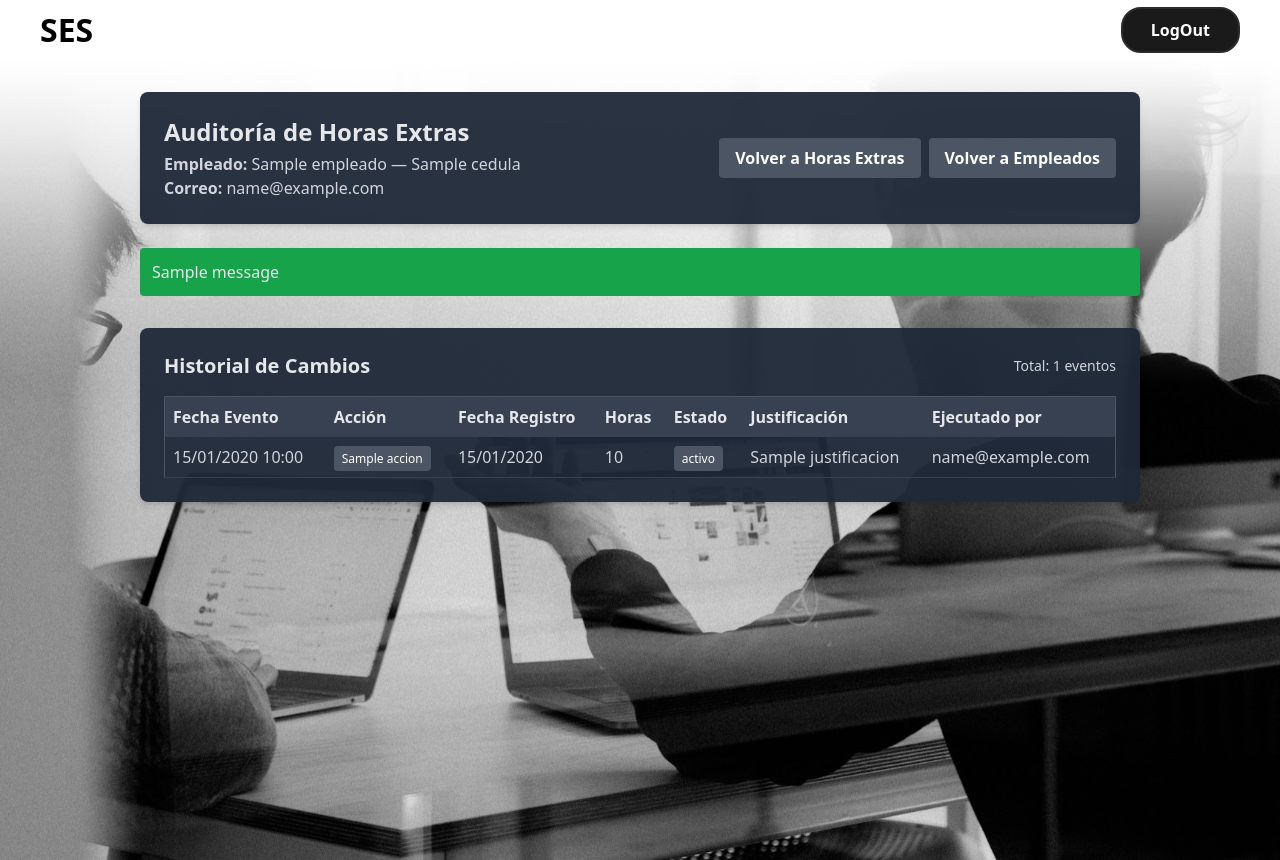
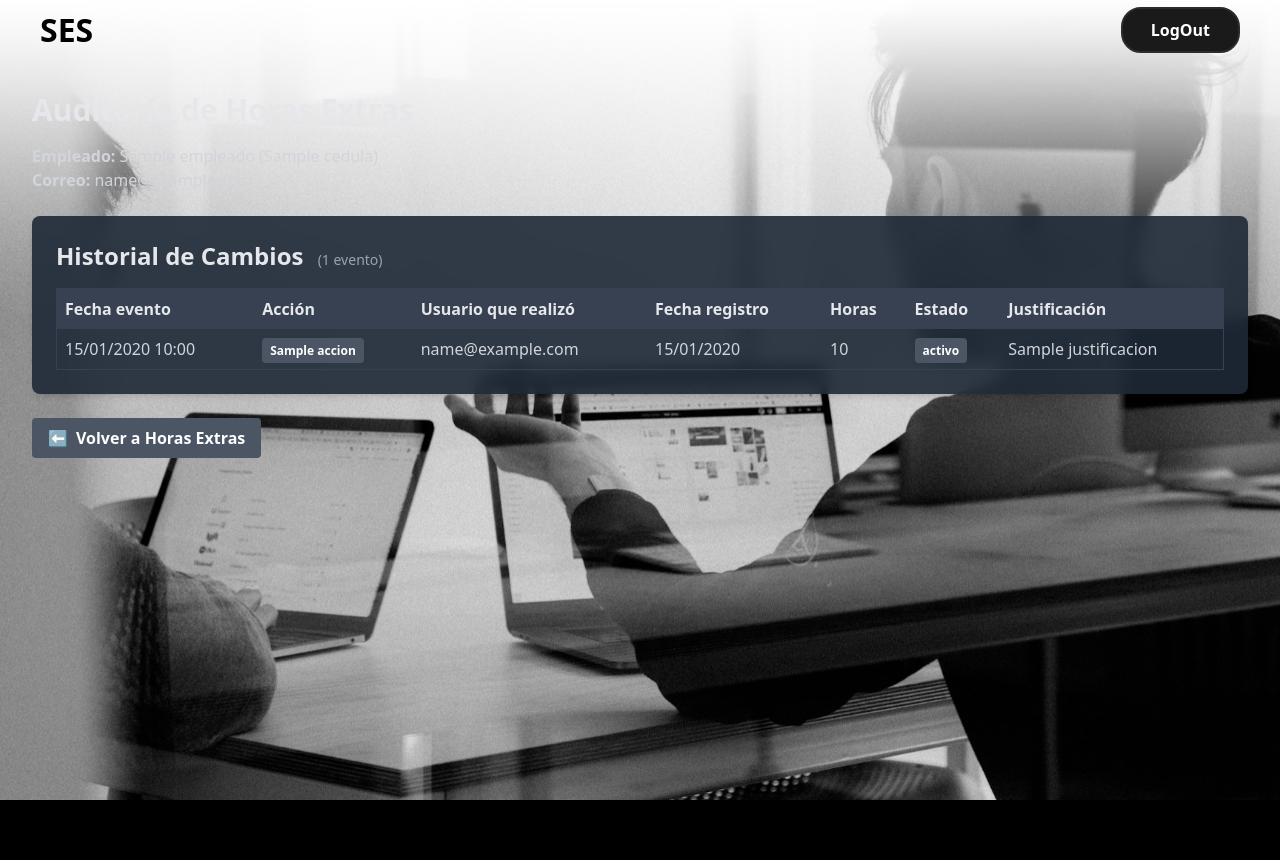
Before and after one commit to juanpablosb04/SESSIS, a Django app: template templates/empleados/auditoria_horas_extras.html in a window 1280 px wide. After the commit the page ends 800 px from the top, so only its background shows below. Run offline with Django 5.2, Linux system fonts and the light colour scheme; the template is opened without the code that fills it: most values are stand-ins (such as "Sample title", 1, 10 or a date in 2020); one stand-in notice (Sample message) is shown; some libraries are stand-ins or nearby versions.

Commit message:
Correccion del spring2
Se actualiza la vista de auditoria horas extras, que en horas extras vista del empleado solo refleje las aprobadas como cantidad que lleva, y un front mejor para registrar las horas extras

```diff
--- a/config/settings.py
+++ b/config/settings.py
@@ -89,7 +89,7 @@ DATABASES = {
         'NAME': 'SESSIS',
         'USER': '',
         'PASSWORD': '',
-        'HOST': '',
+        'HOST': 'AKILES08CR\\SQLEXPRESS',
         'PORT': '',
         'OPTIONS': {
             'driver': 'ODBC Driver 17 for SQL Server',
--- a/templates/Empleado/consultarHorasExtras.html
+++ b/templates/Empleado/consultarHorasExtras.html
@@ -104,7 +104,7 @@
 
     <!-- Nota -->
     <p class="mt-4 text-sm text-gray-300">
-      Vista de solo lectura. Si notas algún error, comunícate con tu encargado.
+      Vista de solo lectura. Si notas algún error, comunícate con administracion.
     </p>
   </div>
 </body>
--- a/templates/empleados/auditoria_horas_extras.html
+++ b/templates/empleados/auditoria_horas_extras.html
@@ -2,142 +2,162 @@
 <!DOCTYPE html>
 <html lang="es">
 <head>
-  <meta charset="UTF-8">
-  <meta name="viewport" content="width=device-width, initial-scale=1.0">
-  <title>Auditoría de Horas Extras</title>
+  <meta charset="UTF-8" />
+  <meta name="viewport" content="width=device-width, initial-scale=1.0" />
+  <title>Auditoría - {{ empleado.nombre_completo }}</title>
   <script src="https://cdn.tailwindcss.com"></script>
   <style>
-    .fondo{
-      background-image:url("{% static 'Img/clientesFondo.png' %}");
-      background-size:cover;background-position:center;min-height:100vh;
+    .fondo {
+      background-image: url("{% static 'Img/clientesFondo.png' %}");
+      background-size: cover;
+      background-position: center;
+      min-height: 100vh;
     }
   </style>
 </head>
 
-<body class="text-gray-200">
+<body class="bg-gray-900 text-gray-200 min-h-screen fondo">
+
   {% include "includes/navbar.html" %}
 
-  <div class="fondo p-8 flex flex-col items-center">
+  <div class="p-8 max-w-7xl mx-auto">
+    <!-- TÍTULO PRINCIPAL -->
+    <h1 class="text-3xl font-bold mb-4">Auditoría de Horas Extras</h1>
 
-    <!-- Encabezado -->
-    <div class="w-full max-w-[1000px] bg-gray-800/95 rounded-lg shadow-md p-6 mb-6">
-      <div class="flex flex-col md:flex-row md:items-center md:justify-between gap-3">
-        <div>
-          <h1 class="text-2xl font-bold">Auditoría de Horas Extras</h1>
-          <p class="text-gray-300 mt-1">
-            <span class="font-semibold">Empleado:</span> {{ empleado.nombre_completo }} — {{ empleado.cedula }}<br>
-            <span class="font-semibold">Correo:</span> {{ empleado.email }}
+    <!-- SUBTÍTULO / INFO EMPLEADO -->
+    <p class="text-gray-300 mb-6">
+      <span class="font-semibold">Empleado:</span>
+      {{ empleado.nombre_completo|default:"—" }} ({{ empleado.cedula|default:"—" }})<br>
+      <span class="font-semibold">Correo:</span>
+      {{ empleado.email|default:"—" }}
     </p>
-        </div>
-        <div class="flex gap-2">
-          <a href="{% url 'horasExtras' %}"
-             class="bg-gray-600 hover:bg-gray-700 text-white px-4 py-2 rounded">
-            Volver a Horas Extras
-          </a>
-          <a href="{% url 'empleados' %}"
-             class="bg-gray-600 hover:bg-gray-700 text-white px-4 py-2 rounded">
-            Volver a Empleados
-          </a>
-        </div>
-      </div>
-    </div>
 
-    <!-- Mensajes -->
-    {% if messages %}
-      <div class="w-full max-w-[1000px] mb-6">
-        {% for message in messages %}
-          <div class="p-3 mb-2 rounded
-            {% if message.tags == 'success' %} bg-green-600
-            {% elif message.tags == 'error' %} bg-red-600
-            {% elif message.tags == 'warning' %} bg-yellow-500 text-black
-            {% else %} bg-gray-800 {% endif %}">
-            {{ message }}
-          </div>
-        {% endfor %}
-      </div>
-    {% endif %}
+    <!-- TARJETA OSCURA CON TABLA -->
+    <div class="overflow-x-auto bg-gray-800/90 backdrop-blur rounded-lg shadow-md p-6">
+      <h2 class="text-2xl font-semibold mb-4">
+        Historial de Cambios
+        <span class="text-sm text-gray-400 font-normal ml-2">
+          ({{ logs|length }} evento{{ logs|length|pluralize:"s" }})
+        </span>
+      </h2>
 
-    <!-- Tabla de auditoría -->
-    <div class="w-full max-w-[1000px] bg-gray-800/95 rounded-lg shadow-md p-6">
-      <div class="flex items-center justify-between mb-4">
-        <h2 class="text-xl font-bold">Historial de Cambios</h2>
-        <span class="text-sm text-gray-300">Total: {{ logs|length }} eventos</span>
-      </div>
-
-      <div class="overflow-x-auto">
-        <table class="min-w-full text-left border border-gray-600">
+      <table class="w-full text-left border border-gray-700">
         <thead class="bg-gray-700 text-gray-200">
           <tr>
-              <th class="p-2">Fecha Evento</th>
-              <th class="p-2">Acción</th>
-              <th class="p-2">Fecha Registro</th>
-              <th class="p-2">Horas</th>
-              <th class="p-2">Estado</th>
-              <th class="p-2">Justificación</th>
-              <th class="p-2">Ejecutado por</th>
+            <th class="p-2 whitespace-nowrap">Fecha evento</th>
+            <th class="p-2 whitespace-nowrap">Acción</th>
+            <th class="p-2 whitespace-nowrap">Usuario que realizó</th>
+            <th class="p-2 whitespace-nowrap">Fecha registro</th>
+            <th class="p-2 whitespace-nowrap">Horas</th>
+            <th class="p-2 whitespace-nowrap">Estado</th>
+            <th class="p-2 whitespace-nowrap">Justificación</th>
           </tr>
         </thead>
+
         <tbody class="text-gray-300">
           {% for a in logs %}
           <tr class="border-b border-gray-700 align-top">
+            <!-- Fecha del evento de auditoría -->
             <td class="p-2 whitespace-nowrap">
               {{ a.fecha|date:"d/m/Y H:i" }}
             </td>
-                <td class="p-2">
+
+            <!-- Acción (CREAR / MODIFICAR / ELIMINAR) -->
+            <td class="p-2 whitespace-nowrap">
               {% with ac=a.accion|upper %}
                 {% if ac == "CREAR" %}
-                      <span class="px-2 py-1 rounded bg-green-600 text-white text-xs">CREAR</span>
+                  <span class="bg-green-600 px-2 py-1 rounded text-white text-xs font-semibold">
+                    CREAR
+                  </span>
                 {% elif ac == "MODIFICAR" or ac == "EDITAR" %}
-                      <span class="px-2 py-1 rounded bg-blue-600 text-white text-xs">MODIFICAR</span>
+                  <span class="bg-yellow-500 px-2 py-1 rounded text-white text-xs font-semibold">
+                    MODIFICAR
+                  </span>
                 {% elif ac == "ELIMINAR" %}
-                      <span class="px-2 py-1 rounded bg-red-600 text-white text-xs">ELIMINAR</span>
+                  <span class="bg-red-600 px-2 py-1 rounded text-white text-xs font-semibold">
+                    ELIMINAR
+                  </span>
                 {% else %}
-                      <span class="px-2 py-1 rounded bg-gray-600 text-white text-xs">{{ a.accion }}</span>
+                  <span class="bg-gray-600 px-2 py-1 rounded text-white text-xs font-semibold">
+                    {{ a.accion }}
+                  </span>
                 {% endif %}
               {% endwith %}
             </td>
+
+            <!-- Usuario que hizo el cambio -->
             <td class="p-2 whitespace-nowrap">
-                  {{ a.fecha_registro|date:"d/m/Y" | default:"—" }}
+              {% if a.usuario_email %}
+                {{ a.usuario_email }}
+              {% else %}
+                <span class="italic text-gray-400">Sistema</span>
+              {% endif %}
             </td>
+
+            <!-- Fecha declarada en el registro original -->
+            <td class="p-2 whitespace-nowrap">
+              {{ a.fecha_registro|date:"d/m/Y"|default:"—" }}
+            </td>
+
+            <!-- Cantidad de horas -->
             <td class="p-2 whitespace-nowrap">
               {% if a.cantidad_horas is not None %}
                 {{ a.cantidad_horas|floatformat:"-2" }}
-                  {% else %} — {% endif %}
+              {% else %}
+                —
+              {% endif %}
             </td>
-                <td class="p-2">
+
+            <!-- Estado snapshot (Aprobado / En revisión / Rechazado ...) -->
+            <td class="p-2 whitespace-nowrap">
               {% if a.estado %}
                 {% with est=a.estado|lower %}
                   {% if est == "aprobado" %}
-                        <span class="px-2 py-1 rounded bg-green-600 text-white text-xs">Aprobado</span>
+                    <span class="bg-green-600 px-2 py-1 rounded text-white text-xs font-semibold">
+                      Aprobado
+                    </span>
+                  {% elif est == "rechazado" %}
+                    <span class="bg-red-600 px-2 py-1 rounded text-white text-xs font-semibold">
+                      Rechazado
+                    </span>
                   {% elif est == "en revisión" or est == "en revision" or est == "pendiente" %}
-                        <span class="px-2 py-1 rounded bg-yellow-500 text-black text-xs">En revisión</span>
-                      {% elif est == "rechazado" %}
-                        <span class="px-2 py-1 rounded bg-red-600 text-white text-xs">Rechazado</span>
+                    <span class="bg-yellow-500 px-2 py-1 rounded text-black text-xs font-semibold">
+                      En revisión
+                    </span>
                   {% else %}
-                        <span class="px-2 py-1 rounded bg-gray-600 text-white text-xs">{{ a.estado }}</span>
+                    <span class="bg-gray-600 px-2 py-1 rounded text-white text-xs font-semibold">
+                      {{ a.estado }}
+                    </span>
                   {% endif %}
                 {% endwith %}
-                  {% else %} — {% endif %}
+              {% else %}
+                <span class="text-gray-400 text-sm">—</span>
+              {% endif %}
             </td>
-                <td class="p-2">
+
+            <!-- Justificación -->
+            <td class="p-2 text-gray-300 max-w-[400px]">
               {{ a.justificacion|default:"—" }}
-                </td>
-                <td class="p-2 whitespace-nowrap">
-                  {{ a.usuario_email|default:"—" }}
             </td>
           </tr>
           {% empty %}
           <tr>
             <td colspan="7" class="p-4 text-center text-gray-400">
-                  No hay eventos de auditoría para este empleado.
+              No hay registros de auditoría para este empleado.
             </td>
           </tr>
           {% endfor %}
         </tbody>
       </table>
     </div>
+
+    <!-- Boton Volver -->
+    <div class="mt-6 flex flex-col sm:flex-row gap-4">
+      <a href="{% url 'horasExtras' %}"
+         class="inline-flex items-center gap-2 bg-gray-600 hover:bg-gray-700 text-white px-4 py-2 rounded">
+        <span>⬅</span> Volver a Horas Extras
+      </a>
     </div>
-
   </div>
 </body>
 </html>
--- a/templates/empleados/horasExtras.html
+++ b/templates/empleados/horasExtras.html
@@ -120,7 +120,6 @@
           <select name="estado" class="w-full p-2 rounded bg-gray-700 text-white">
             <option value="PENDIENTE">Pendiente</option>
             <option value="APROBADO">Aprobado</option>
-            <option value="RECHAZADO">Rechazado</option>
           </select>
         </div>
 
```
Also changed, not shown: empleados/views.py (+19 -13 lines). Lines whose indentation alone changed are shown as unchanged.
